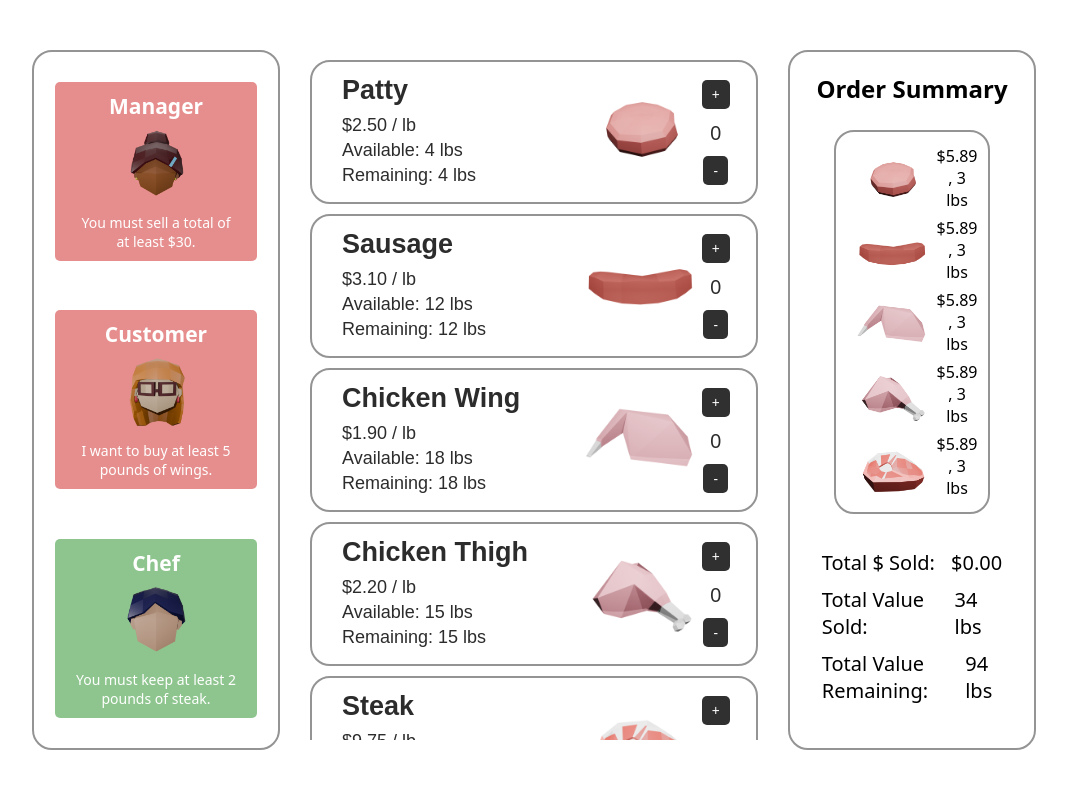
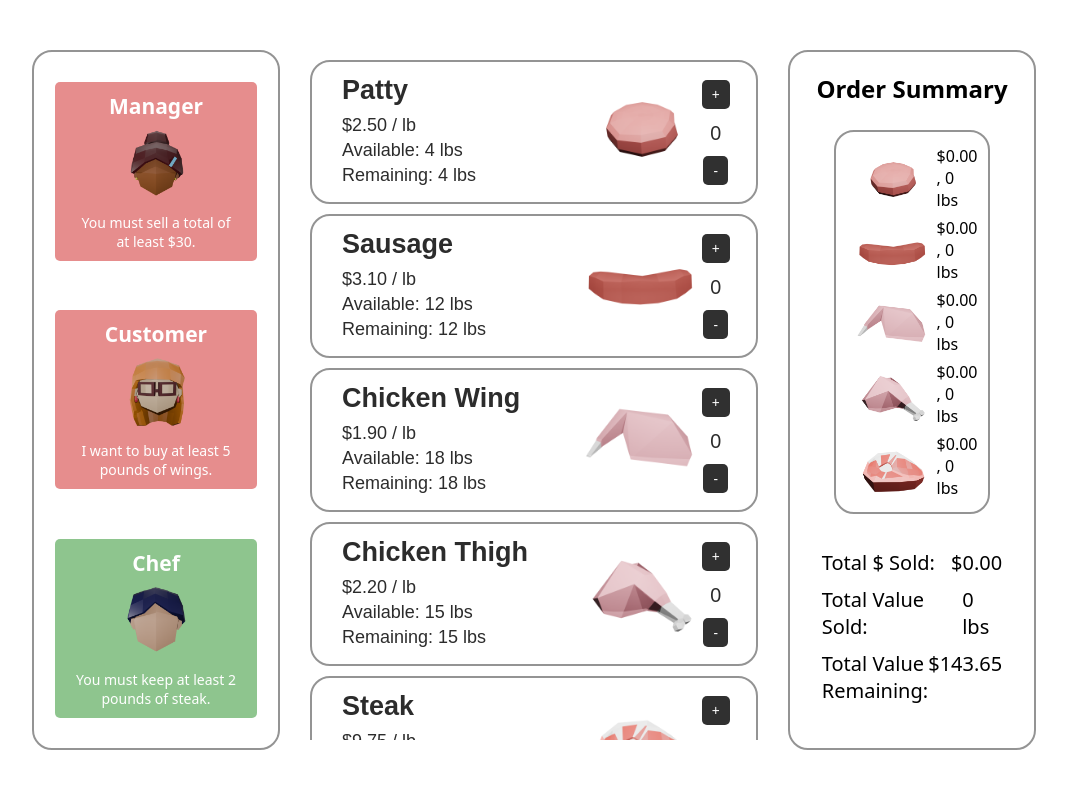
Before and after one commit to jessliu11/meat-my-requests, a website built with Vite: page main.html in a window 1280 px wide. Shown: the whole page, without its empty margins (106-1173 px from the left). Built offline with nearby package versions, Linux system fonts and the light colour scheme.

Commit message:
implement total summary panel functionality

```diff
--- a/main.html
+++ b/main.html
@@ -127,19 +127,19 @@
                    <h2>Order Summary</h2>
                    <div class="meat-summary-list">
                           <div class="meat-summary-item" id="summary-patty">
-                            <img src="/img/patty.png" alt="Patty"> <span class="summary-patty-ordered"> $5.89 , 3 lbs</span>
+                            <img src="/img/patty.png" alt="Patty"> <span id="summary-patty-ordered"> </span>
                           </div>
                           <div class="meat-summary-item" id="summary-sausage">
-                            <img src="/img/sausage.png" alt="Sausage" > <span class="summary-sausage-ordered"> $5.89 , 3 lbs</span>
+                            <img src="/img/sausage.png" alt="Sausage" > <span id="summary-sausage-ordered"> $5.89 , 3 lbs</span>
                           </div>
                           <div class="meat-summary-item" id="summary-wing">
-                            <img src="/img/wing.png" alt="Chicken Wing"> <span class="summary-wing-ordered"> $5.89 , 3 lbs</span>
+                            <img src="/img/wing.png" alt="Chicken Wing"> <span id="summary-wing-ordered"> $5.89 , 3 lbs</span>
                           </div>
                           <div class="meat-summary-item" id="summary-thigh">
-                            <img src="/img/thigh.png" alt="Chicken Thigh"> <span class="summary-thigh-ordered"> $5.89 , 3 lbs</span>
+                            <img src="/img/thigh.png" alt="Chicken Thigh"> <span id="summary-thigh-ordered"> $5.89 , 3 lbs</span>
                           </div>
                           <div class="meat-summary-item" id="summary-steak">
-                            <img src="/img/steak.png" alt="Steak"> <span class="summary-steak-ordered">$5.89 , 3 lbs</span>
+                            <img src="/img/steak.png" alt="Steak"> <span id="summary-steak-ordered">$5.89 , 3 lbs</span>
                           </div>
                    </div>
                     <div class="total-summaries">
--- a/src/gameState.js
+++ b/src/gameState.js
@@ -61,29 +61,71 @@ export function remainingMeat(meat) {
     return state.round.inventory[meat] - state.plan.sell[meat];
 }
 
-export function derivedState(state){
+// export function derivedState(state){
+//     const derived = {
+//         totalPoundsSold: 0,
+//         totalRevenueSold: 0,
+//         remainingPounds: {},
+//         poundsSoldPerMeat: {},
+//         revenueSoldPerMeat: {},
+//         totalRemainingPounds: 0
+//     };
+
+//     for (const meat of MEATS) {
+//         const sold = state.plan.sell[meat];
+//         const price = state.round.prices[meat];
+//         const remaining = state.round.inventory[meat] - sold;
+
+//         derived.totalPoundsSold += sold;
+//         derived.totalRevenueSold += sold * price;
+//         derived.remainingPounds[meat] = remaining;
+//         derived.poundsSoldPerMeat[meat] = sold;
+//         derived.revenueSoldPerMeat[meat] = sold * price;
+//         derived.totalRemainingPounds += remaining;
+//         //console.log(derived.revenueSoldPerMeat[meat]);
+//     }
+
+
+//     return derived;
+// }
+
+export function derivedState(state) {
   const derived = {
     totalPoundsSold: 0,
     totalRevenueSold: 0,
-        remainingPounds: {},
-        revenueSoldPerMeat: {},
-        totalRemainingPounds: 0
+    totalRemainingPounds: 0,
+    totalRemainingValue: 0,
+    byMeat: {}
   };
 
   for (const meat of MEATS) {
-        const sold = state.plan.sell[meat];
-        const price = state.round.prices[meat];
-        const remaining = state.round.inventory[meat] - sold;
+    const soldPounds = state.plan.sell[meat];
+    const pricePerPound = state.round.prices[meat];
+    const inventory = state.round.inventory[meat];
 
-        derived.totalPoundsSold += sold;
-        derived.totalRevenueSold += sold * price;
-        derived.remainingPounds[meat] = remaining;
-        derived.revenueSoldPerMeat[meat] = sold * price;
-        derived.totalRemainingPounds += remaining;
+    const remainingPounds = inventory - soldPounds;
+    const revenueSold = soldPounds * pricePerPound;
+    const remainingValue = remainingPounds * pricePerPound;
+
+    // totals
+    derived.totalPoundsSold += soldPounds;
+    derived.totalRevenueSold += revenueSold;
+    derived.totalRemainingPounds += remainingPounds;
+    derived.totalRemainingValue += remainingValue;
+
+    // per-meat breakdown
+    derived.byMeat[meat] = {
+      soldPounds,
+      pricePerPound,
+      revenueSold,
+      remainingPounds,
+      remainingValue
+    };
   }
 
   return derived;
 }
+
 
 export function evaluateRequests(state, derived) {
     const results = {};
@@ -98,7 +140,7 @@ export function evaluateRequests(state, derived) {
                 met = state.plan.sell[request.meat] >= request.target;
                 break;
             case "KEEP_MEAT_WEIGHT_AT_LEAST":
-                met = derived.remainingPounds[request.meat] >= request.target;
+                met = derived.byMeat[request.meat].remainingPounds >= request.target;
                 break;
             default:
                 met = false;
--- a/src/ui.js
+++ b/src/ui.js
@@ -24,6 +24,8 @@ export function updateUI() {
 
     // update persona panels
     updatePersonaPanels(requestResults);
+    //update order summary
+    updateOrderSummary(derived);
 }
 
 function updatePersonaPanels(requestResults) {
@@ -36,6 +38,36 @@ function updatePersonaPanels(requestResults) {
     }
 }
 
+// function updateOrderSummary(derived) {
+//     for (const meat of MEATS) {
+//         const meatSummary = document.getElementById(`summary-${meat}-ordered`);
+//         if (meatSummary) {
+//             console.log(derived.revenueSoldPerMeat[meat]);
+//             meatSummary.textContent = `$${derivedState.revenueSoldPerMeat[meat]}, ${derivedState.poundsSoldPerMeat[meat]}lbs`;
+//         }
+//     }
+// }
+function updateOrderSummary(derived) {
+  for (const meat of MEATS) {
+    const summaryEl = document.getElementById(`summary-${meat}-ordered`);
+    if (!summaryEl) continue;
+
+    const meatData = derived.byMeat[meat];
+
+    summaryEl.textContent =
+      `$${meatData.revenueSold.toFixed(2)} , ${meatData.soldPounds} lbs`;
+  }
+
+    const totalAmountEl = document.getElementById("total-amount");
+    if (totalAmountEl) totalAmountEl.textContent = `$${derived.totalRevenueSold.toFixed(2)}`;
+
+    const totalLbsEl = document.getElementById("total-value");
+    if (totalLbsEl) totalLbsEl.textContent = `${derived.totalPoundsSold} lbs`;
+
+    const totalRemainingEl = document.getElementById("total-remaining");
+    if (totalRemainingEl) totalRemainingEl.textContent = `$${derived.totalRemainingValue.toFixed(2)}`;
+}
+
 export function initializePrices() {
     for (const meat of MEATS) {
         const priceSpan = document.getElementById(`${meat}-price`);
```
Lines whose indentation alone changed are shown as unchanged.
